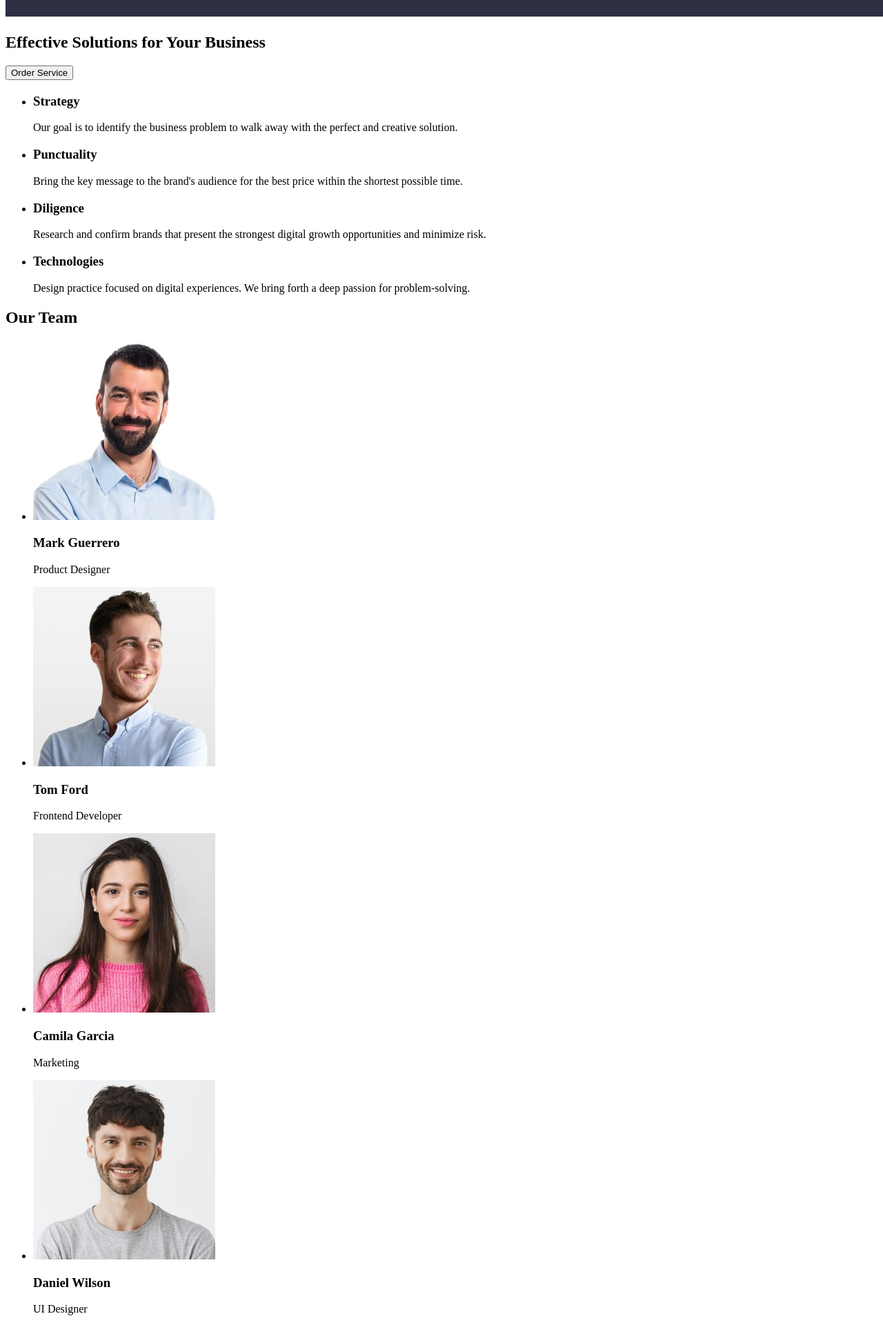
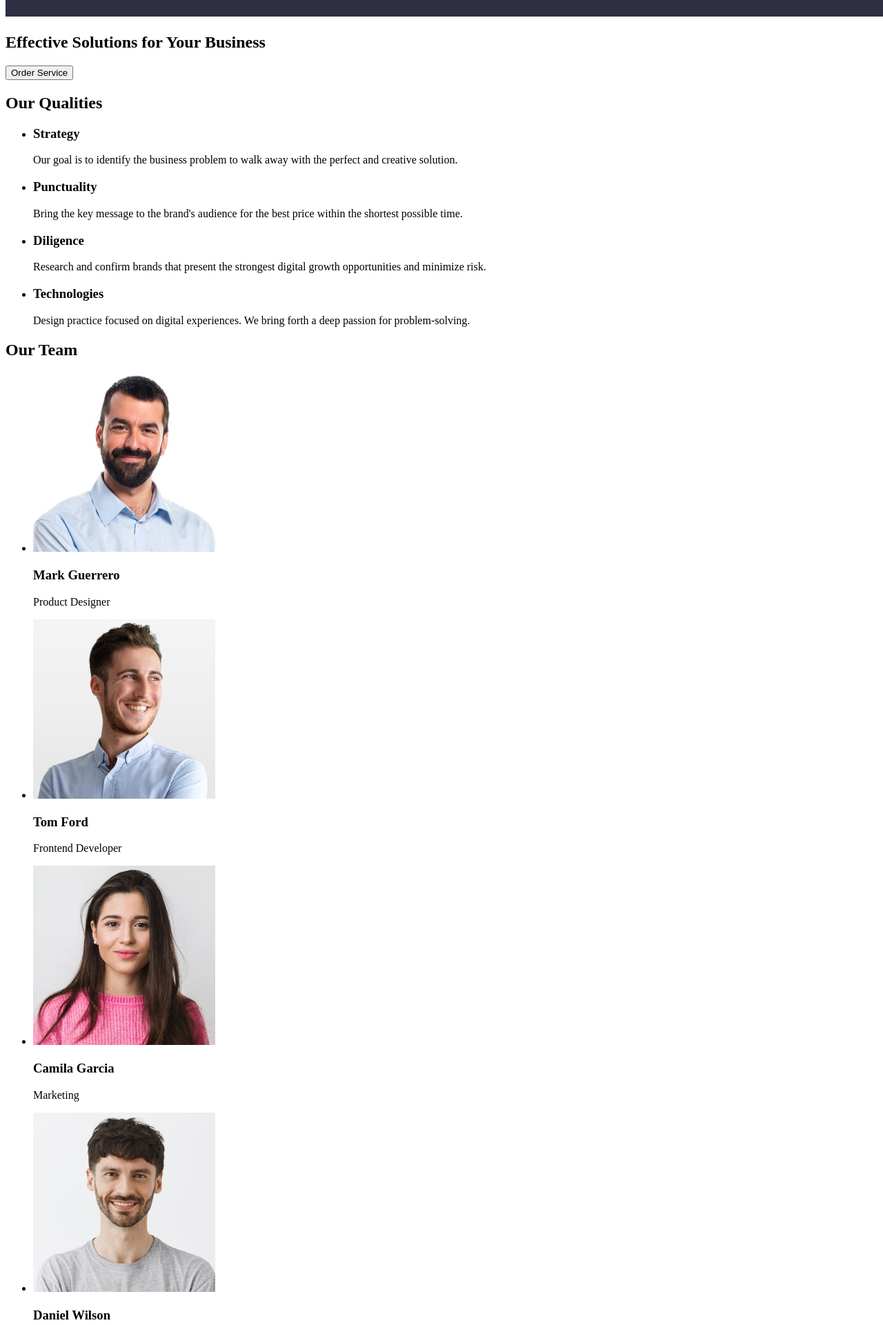
Before and after one commit to kandyy9/goit-markup-hw-01, a plain HTML site: page index.html in a window 1280 px wide. Shown: the part 740-2661 px from the top of the page at 69% size. Drawn offline with Linux system fonts and the light colour scheme.

Commit message:
mistakes-3

```diff
--- a/index.html
+++ b/index.html
@@ -37,11 +37,13 @@
           height="600"
           alt="dark blue background"
         />
+        <div>
           <h1>Effective Solutions for Your Business</h1>
           <button type="button">Order Service</button>
+        </div>
       </section>
       <section>
-        <h2></h2>
+        <h2>Our Qualities</h2>
         <ul>
           <li>
             <h3>Strategy</h3>
@@ -77,7 +79,6 @@
         <h2>Our Team</h2>
         <ul>
           <li>
-            <div>
             <img
               src="./images/img-3-min.jpg"
               width="264"
@@ -86,10 +87,8 @@
             />
             <h3>Mark Guerrero</h3>
             <p>Product Designer</p>
-            </div>
           </li>
           <li>
-            <div>
             <img
               src="./images/img-2-min.jpg"
               width="264"
@@ -98,10 +97,8 @@
             />
             <h3>Tom Ford</h3>
             <p>Frontend Developer</p>
-            </div>
           </li>
           <li>
-            <div>
             <img
               src="./images/img-1-min.jpg"
               width="264"
@@ -110,10 +107,8 @@
             />
             <h3>Camila Garcia</h3>
             <p>Marketing</p>
-            </div>
           </li>
           <li>
-            <div>
             <img
               src="./images/img-min.jpg"
               width="264"
@@ -122,7 +117,6 @@
             />
             <h3>Daniel Wilson</h3>
             <p>UI Designer</p>
-            </div>
           </li>
         </ul>
       </section>
```
Lines whose indentation alone changed are shown as unchanged.
